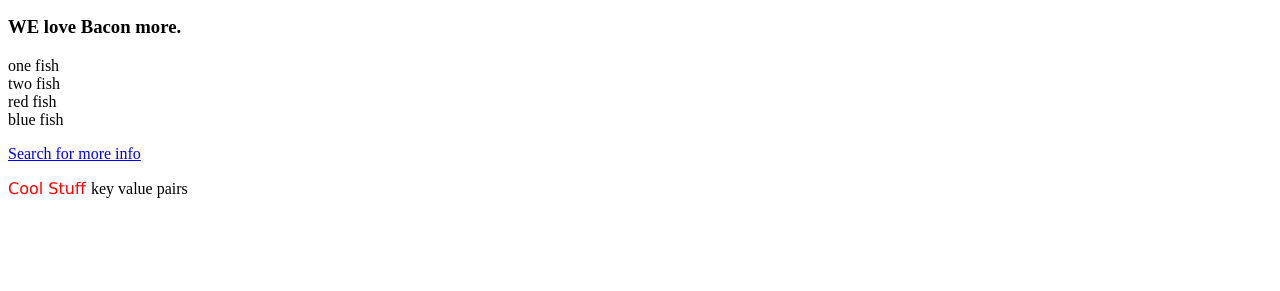
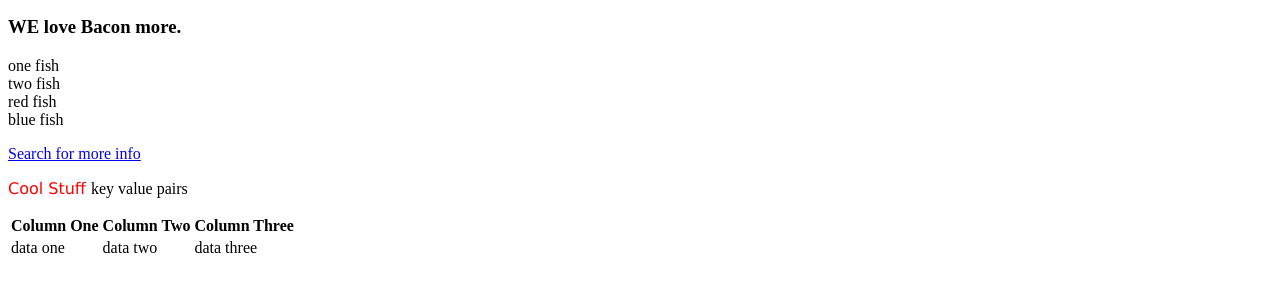
Before and after one commit to jchui23/it105-web, a plain HTML site: page index.html in a window 1280 px wide. Shown: the part 105-396 px from the top of the page. Drawn offline with Linux system fonts and the light colour scheme.

Commit message:
Update index.html

```diff
--- a/index.html
+++ b/index.html
@@ -22,6 +22,22 @@
     <font color="red" face="verdana"> Cool Stuff </font>
     key value pairs
   </p>
+  <p>
+    <table>
+      <thead>
+        <tr>
+          <th>Column One</th>
+          <th>Column Two</th>
+          <th>Column Three</th>
+        </tr>
+      </thead>
+      <tbody>
+        <td>data one</td>
+        <td>data two</td>
+        <td>data three</td>
+      </tbody>
+    </table>
+  </p>
   </p>
 </body>
 </html>
```
